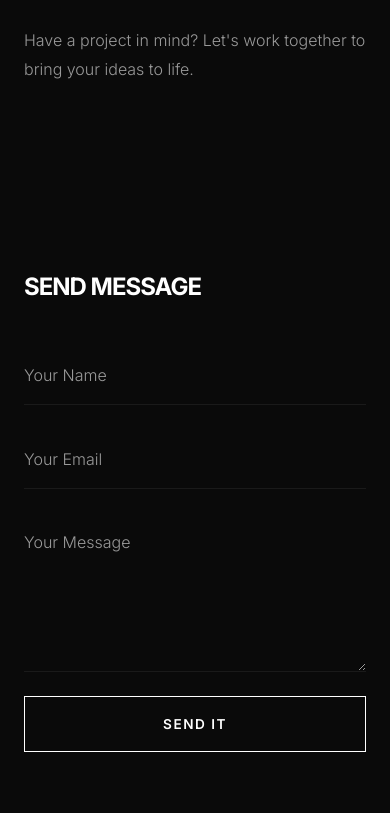
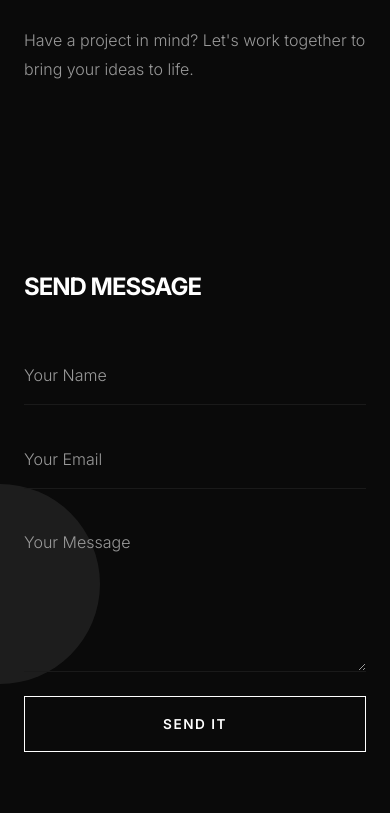
Before and after one commit to unknown-nymus18/portfolio, a plain HTML site: page contact.html in a window 390 px wide. Shown: the part 260-1073 px from the top of the page. Drawn offline with nearby package versions, Linux system fonts and the light colour scheme.

Commit message:
added background decoration

```diff
--- a/styles.css
+++ b/styles.css
@@ -22,6 +22,34 @@ body {
   line-height: 1.6;
   overflow-x: hidden;
   font-weight: 300;
+  position: relative;
+}
+
+/* Decorative Background Circles */
+body::before,
+body::after {
+  content: '';
+  position: fixed;
+  border-radius: 50%;
+  background: rgba(255, 255, 255, 0.08);
+  pointer-events: none;
+  z-index: -1;
+}
+
+body::before {
+  width: 400px;
+  height: 400px;
+  top: -200px;
+  right: -200px;
+  background: rgba(255, 255, 255, 0.1);
+}
+
+body::after {
+  width: 300px;
+  height: 300px;
+  bottom: -150px;
+  left: -150px;
+  background: rgba(255, 255, 255, 0.08);
 }
 
 /* Custom Scrollbar */
@@ -737,6 +765,45 @@ footer {
     gap: 2rem;
   }
 
+  /* Mobile: Smaller decorative circles */
+  body::before {
+    width: 250px;
+    height: 250px;
+    top: -125px;
+    right: -125px;
+  }
+
+  body::after {
+    width: 200px;
+    height: 200px;
+    bottom: -100px;
+    left: -100px;
+  }
+
+  .circle-1 {
+    width: 120px;
+    height: 120px;
+    left: -60px;
+  }
+
+  .circle-2 {
+    width: 100px;
+    height: 100px;
+    right: -50px;
+  }
+
+  .circle-3 {
+    width: 150px;
+    height: 150px;
+    left: -75px;
+  }
+
+  .circle-4 {
+    width: 110px;
+    height: 110px;
+    right: -55px;
+  }
+
   main {
     padding-top: 0;
   }
```
